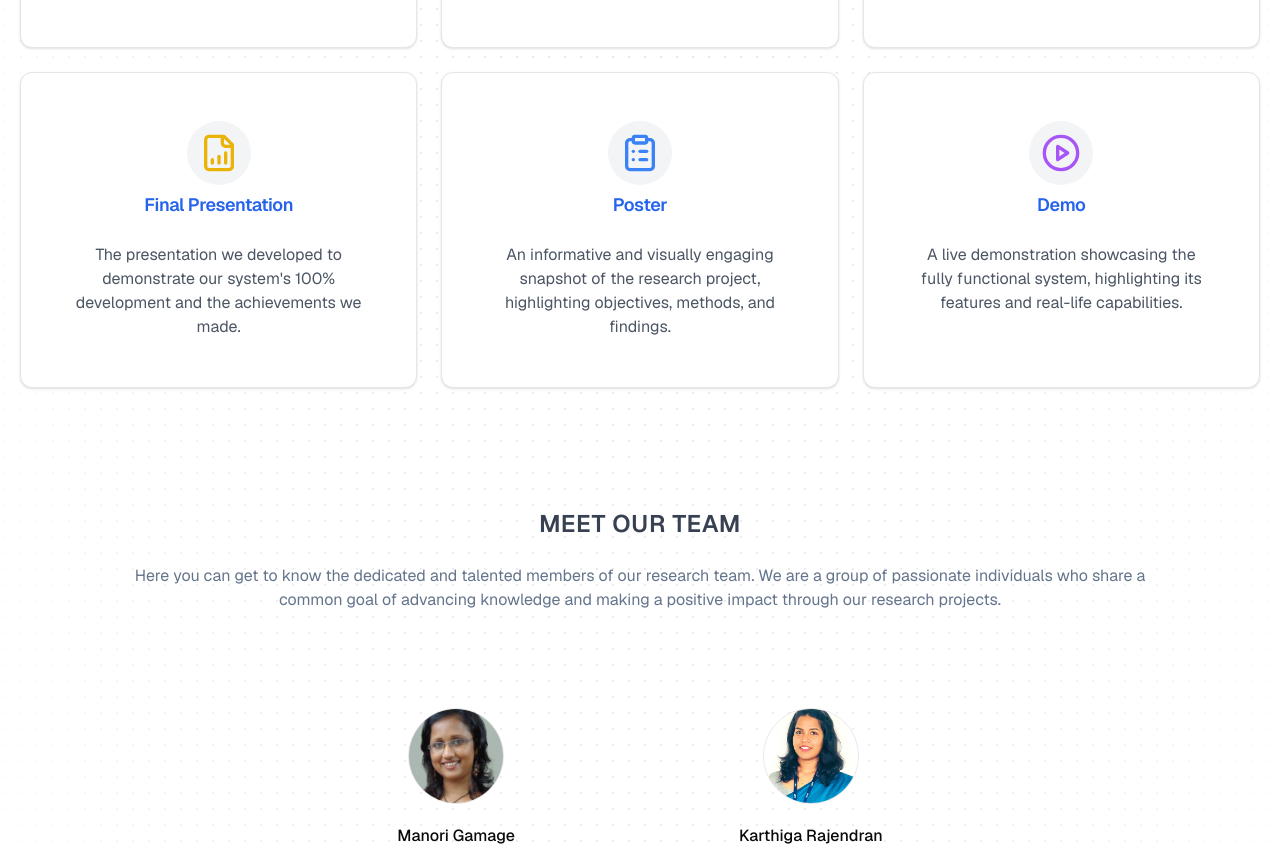
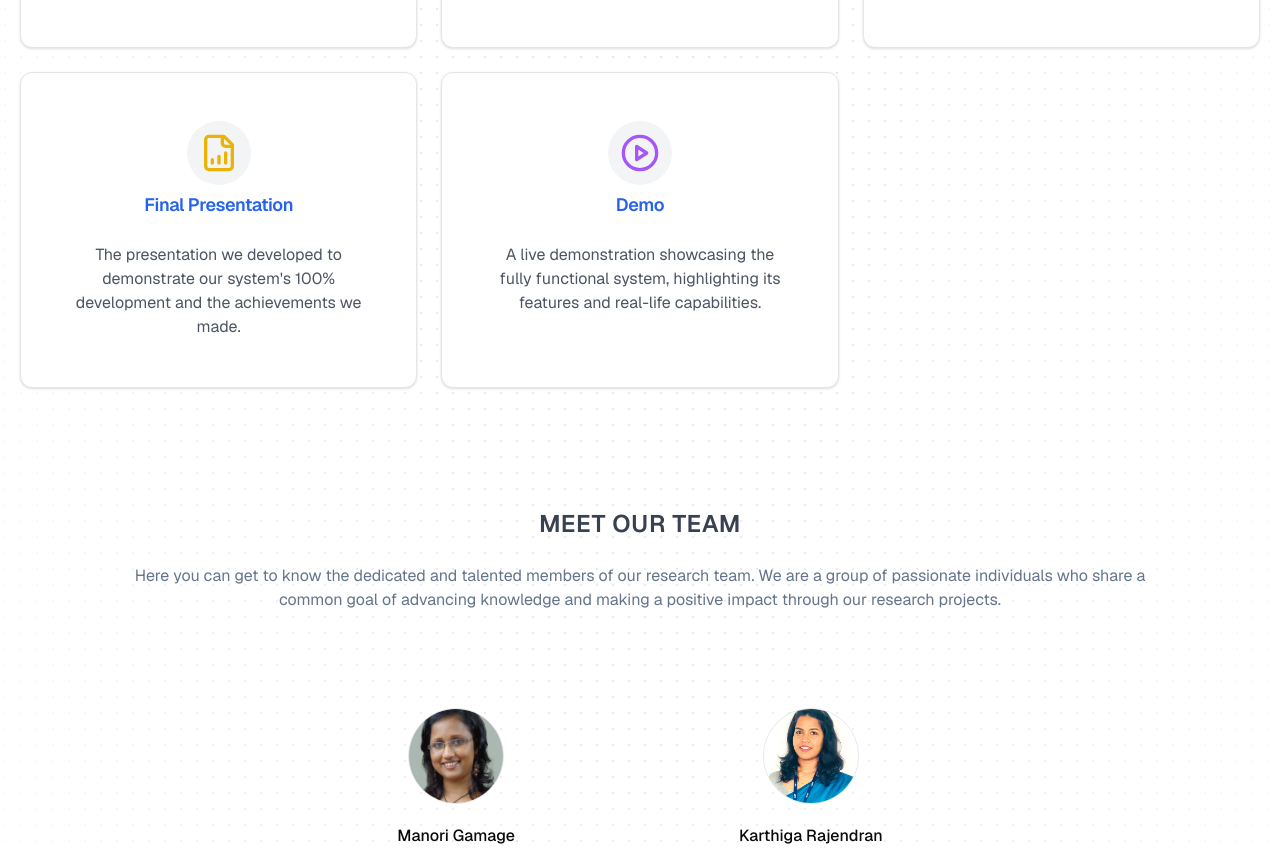
Before and after one commit to it21241246/Little_English_Geeek_Web_App, a Next.js app: page / in a window 1280 px wide. Shown: the part 8780-9631 px from the top of the page. Built offline with nearby package versions, Linux system fonts and the light colour scheme.

Commit message:
Update presentation.tsx

```diff
--- a/components/sections/presentation.tsx
+++ b/components/sections/presentation.tsx
@@ -17,42 +17,35 @@ const presentations = [
     description:
       "In this presentation, our group presented our concept to the panel as well as our supervisor.",
     icon: <Presentation className="text-green-500 size-10" />,
-    link: "https://drive.google.com/drive/folders/1K2gmUKkUn5ZER_-HtuF5juM7SuX1hcSF?usp=sharing",
+    link: "https://mysliit.sharepoint.com/sites/CDAPSubmissionCloud/2425JCloud/Forms/AllItems.aspx?id=%2Fsites%2FCDAPSubmissionCloud%2F2425JCloud%2F24%2D25J%2D153%2DStudents%2F1%2E%20Project%20Proposal%2FPresentation&viewid=29f155a8%2Db072%2D4b74%2Dbcbe%2Dd933c2f93dfd",
   },
   {
     title: "Progress Presentation 1",
     description:
       "The presentation we developed to demonstrate our system's 50% progress.",
     icon: <Monitor className="text-orange-500 size-10" />,
-    link: "https://drive.google.com/drive/folders/14qoXHwrVbc-NZ9uyLQgLcmqqko0voxg9?usp=sharing",
+    link: "https://mysliit.sharepoint.com/sites/CDAPSubmissionCloud/2425JCloud/Forms/AllItems.aspx?id=%2Fsites%2FCDAPSubmissionCloud%2F2425JCloud%2F24%2D25J%2D153%2DStudents%2F2%2E%20Progress%20Presentation%20%2D%201%2FPresentation%2FRP%2024%2D25J%2D153%2Epdf&viewid=29f155a8%2Db072%2D4b74%2Dbcbe%2Dd933c2f93dfd&parent=%2Fsites%2FCDAPSubmissionCloud%2F2425JCloud%2F24%2D25J%2D153%2DStudents%2F2%2E%20Progress%20Presentation%20%2D%201%2FPresentation",
   },
   {
     title: "Progress Presentation 2",
     description:
       "The presentation we developed to demonstrate our system's 90% development and the achievements we made.",
     icon: <PieChart className="text-pink-500 size-10" />,
-    link: "https://drive.google.com/drive/folders/1HmOKg6syAnXjn8i_taXDv7N3DMks-ZTX?usp=sharing",
+    link: "https://mysliit.sharepoint.com/sites/CDAPSubmissionCloud/2425JCloud/Forms/AllItems.aspx?id=%2Fsites%2FCDAPSubmissionCloud%2F2425JCloud%2F24%2D25J%2D153%2DStudents%2F3%2E%20Progress%20Presentation%20%2D%202%2FPresentation%2FRP%2024%2D25J%2D153%20%2Epdf&viewid=29f155a8%2Db072%2D4b74%2Dbcbe%2Dd933c2f93dfd&parent=%2Fsites%2FCDAPSubmissionCloud%2F2425JCloud%2F24%2D25J%2D153%2DStudents%2F3%2E%20Progress%20Presentation%20%2D%202%2FPresentation",
   },
   {
     title: "Final Presentation",
     description:
       "The presentation we developed to demonstrate our system's 100% development and the achievements we made.",
     icon: <FileBarChart className="text-yellow-500 size-10" />,
-    link: "https://drive.google.com/drive/folders/1ig-clbyg9to9Y6MV8CCwF_aZIIX0Sl4i?usp=sharing",
-  },
-  {
-    title: "Poster",
-    description:
-      "An informative and visually engaging snapshot of the research project, highlighting objectives, methods, and findings.",
-    icon: <ClipboardList className="text-blue-500 size-10" />,
-    link: "https://drive.google.com/drive/folders/1qQnDht07NBSzu549MREXI_-dmiKHLp1o?usp=sharing",
+    link: "https://drive.google.com/drive/folders/1ZO2biC85RA4qFtC1CnbpnfXWwpj740ij?usp=sharing",
   },
   {
     title: "Demo",
     description:
       "A live demonstration showcasing the fully functional system, highlighting its features and real-life capabilities.",
     icon: <PlayCircle className="text-purple-500 size-10" />,
-    link: "https://drive.google.com/drive/folders/1Nbr_p8hrp8UZhx3gXbYjoV9W3Ml7T7QQ?usp=sharing",
+    link: "https://mysliit.sharepoint.com/sites/CDAPSubmissionCloud/_layouts/15/stream.aspx?id=%2Fsites%2FCDAPSubmissionCloud%2F2425JCloud%2F24%2D25J%2D153%2DStudents%2F3%2E%20Progress%20Presentation%20%2D%202%2FDemo%2F24%2D25J%2D153%2Emp4&referrer=StreamWebApp%2EWeb&referrerScenario=AddressBarCopied%2Eview%2Ef1f80175%2Ddb07%2D47a5%2D8b26%2D5dd9ab414fb1",
   },
 ];
 
```
